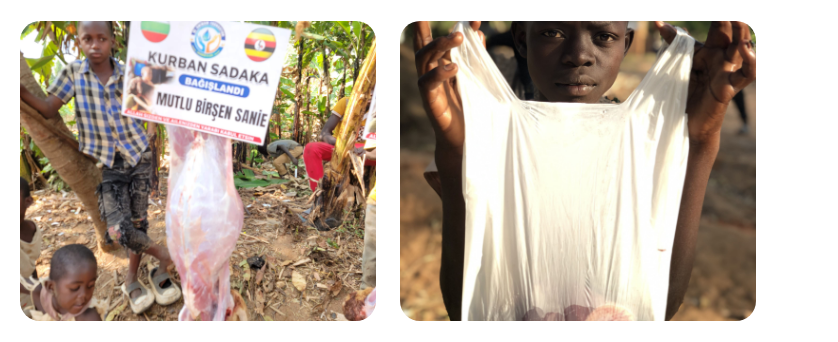
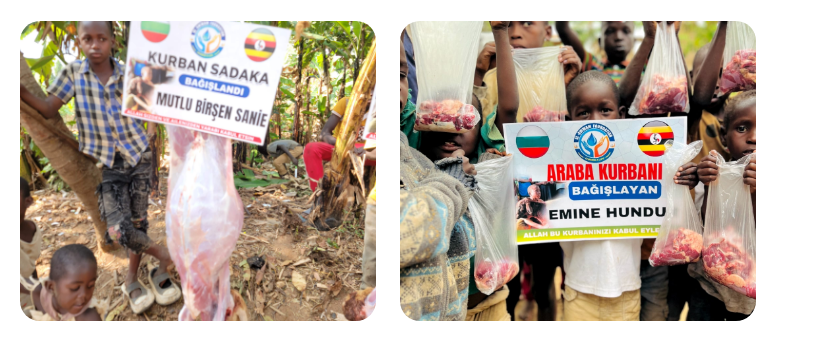
Before and after one commit to Shadidu-Waako/al-awwam, a plain HTML site: page gallery.html in a window 1280 px wide. Shown: the part 792-1134 px from the top of the page, 442-1280 px from the left. Drawn offline with Linux system fonts and the light colour scheme.

Commit message:
added a new kurban image

```diff
--- a/gallery.html
+++ b/gallery.html
@@ -151,7 +151,7 @@
 
                     <div class="col-lg-4 col-md-6 col-12 mb-4 mb-lg-0">
                         <div class="custom-block-wrap">
-                            <img src="images/gallery/qurban/kurban11.jpeg" class="custom-block-image img-fluid fixed-img" alt="">
+                            <img src="images/gallery/qurban/kurban11.jpg" class="custom-block-image img-fluid fixed-img" alt="">
                         </div>
                     </div>
 
```
Also changed, not shown: images/gallery/qurban/kurban11.jpeg (deleted), images/gallery/qurban/kurban11.jpg (added).
